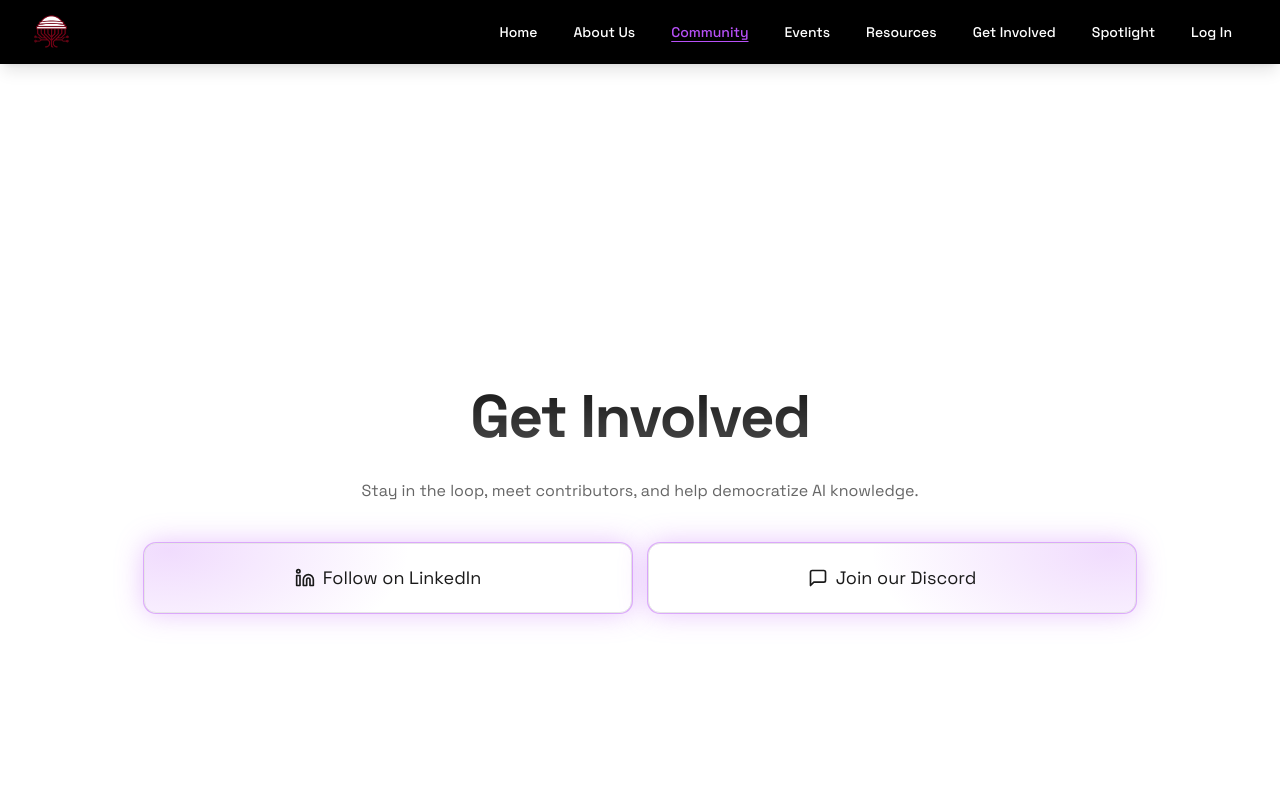
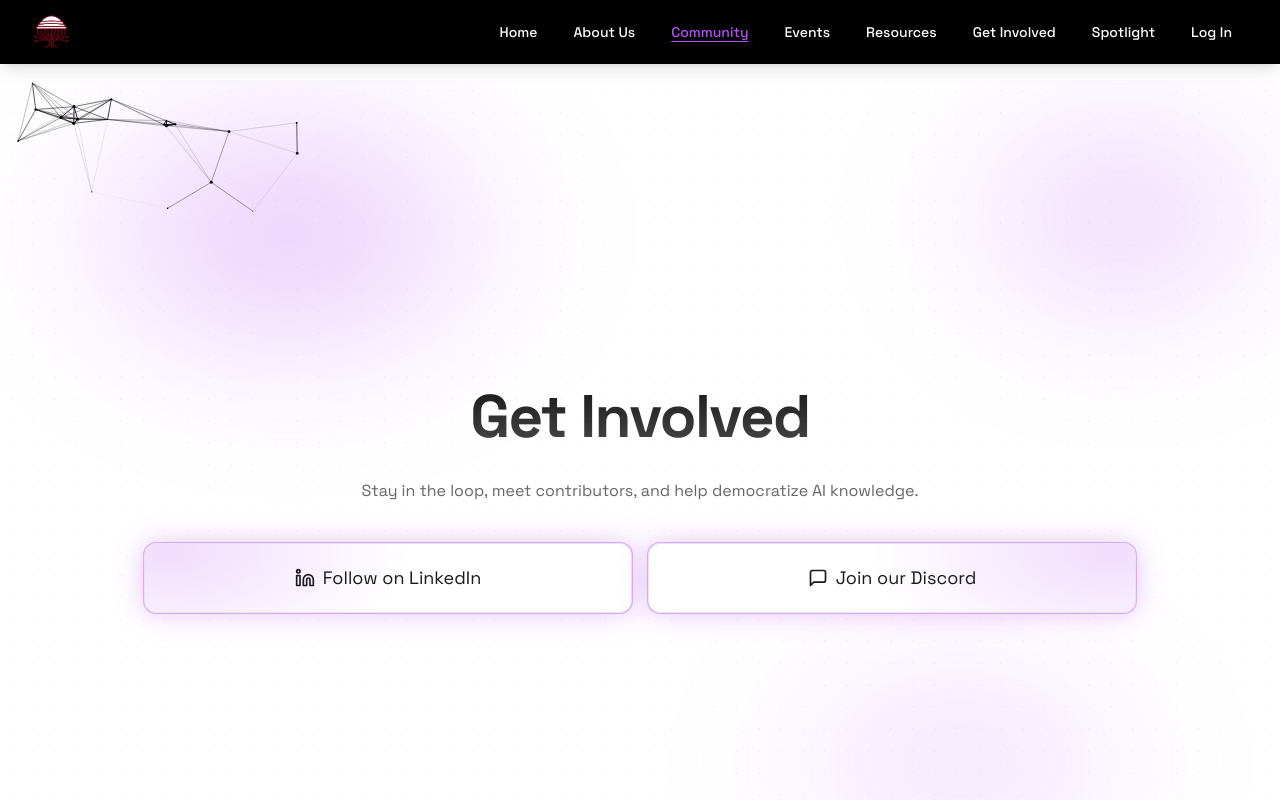
Before and after one commit to sangamek/genaiglobal, a React (Vite) app: page /community in a window 1280 px wide. Shown: the top 800 px of the page. Built offline with nearby package versions, Linux system fonts and the light colour scheme.

Commit message:
Fix visual effect disappearance
The visual effect on the community page disappears after one second. This commit addresses the issue to ensure the effect remains visible.

```diff
--- a/src/components/visuals/AuroraNebula.tsx
+++ b/src/components/visuals/AuroraNebula.tsx
@@ -9,7 +9,7 @@ interface AuroraNebulaProps {
 // Aurora layers + starfield parallax accents (CSS backgrounds), ultra light
 const AuroraNebula = memo(({ className }: AuroraNebulaProps) => {
   return (
-    <div className={cn("pointer-events-none absolute inset-0 -z-10 overflow-hidden", className)}>
+    <div className={cn("pointer-events-none absolute inset-0 z-0 overflow-hidden", className)}>
       {/* Subtle dotted star grid */}
       <motion.div
         className="absolute inset-0 opacity-40"
--- a/src/components/visuals/ConstellationParticles.tsx
+++ b/src/components/visuals/ConstellationParticles.tsx
@@ -118,7 +118,7 @@ const ConstellationParticles: React.FC<ConstellationParticlesProps> = ({ classNa
     };
   }, [density]);
 
-  return <canvas ref={ref} className={"pointer-events-none absolute inset-0 -z-10 " + (className || "")} />;
+  return <canvas ref={ref} className={"pointer-events-none absolute inset-0 z-0 " + (className || "")} />;
 };
 
 export default ConstellationParticles;
--- a/src/pages/Community.tsx
+++ b/src/pages/Community.tsx
@@ -17,7 +17,7 @@ const Community = () => {
         <AuroraNebula />
         <ConstellationParticles />
         <motion.section
-          className="container mx-auto flex min-h-[calc(100vh-6rem)] max-w-5xl flex-col items-center justify-center gap-8 px-4 text-center overflow-visible pb-6"
+          className="relative z-10 container mx-auto flex min-h-[calc(100vh-6rem)] max-w-5xl flex-col items-center justify-center gap-8 px-4 text-center overflow-visible pb-6"
           initial={{ opacity: 0, y: 12 }}
           whileInView={{ opacity: 1, y: 0 }}
           viewport={{ once: true, margin: '-100px' }}
```
